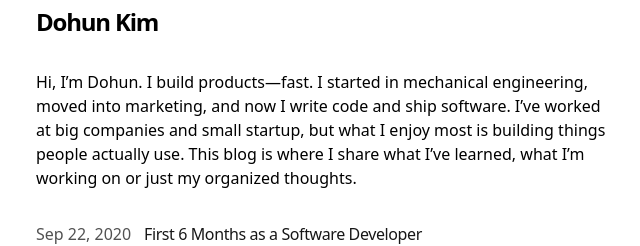
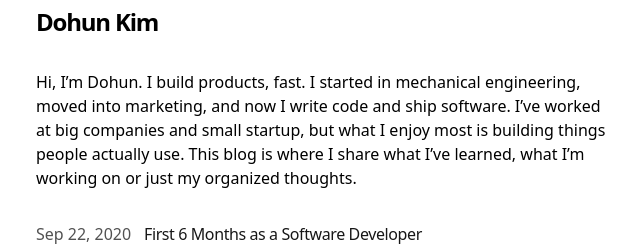
Before and after one commit to doinghun/blog, a Next.js app: page / in a window 1280 px wide. Shown: the part 130-376 px from the top of the page, without its empty margins (316-956 px from the left). Built offline with nearby package versions, Linux system fonts and the light colour scheme.

Commit message:
fix: correct punctuation in introduction text on the main page

```diff
--- a/app/page.tsx
+++ b/app/page.tsx
@@ -7,7 +7,7 @@ export default function Page() {
         Dohun Kim
       </h1>
       <p className="mb-4">
-        {`Hi, I’m Dohun. I build products—fast. I started in mechanical engineering, moved into marketing, and now I write code and ship software. I’ve worked at big companies and small startup, but what I enjoy most is building things people actually use. This blog is where I share what I’ve learned, what I’m working on or just my organized thoughts.`}
+        {`Hi, I’m Dohun. I build products, fast. I started in mechanical engineering, moved into marketing, and now I write code and ship software. I’ve worked at big companies and small startup, but what I enjoy most is building things people actually use. This blog is where I share what I’ve learned, what I’m working on or just my organized thoughts.`}
       </p>
       <div className="my-8">
         <BlogPosts />
```
